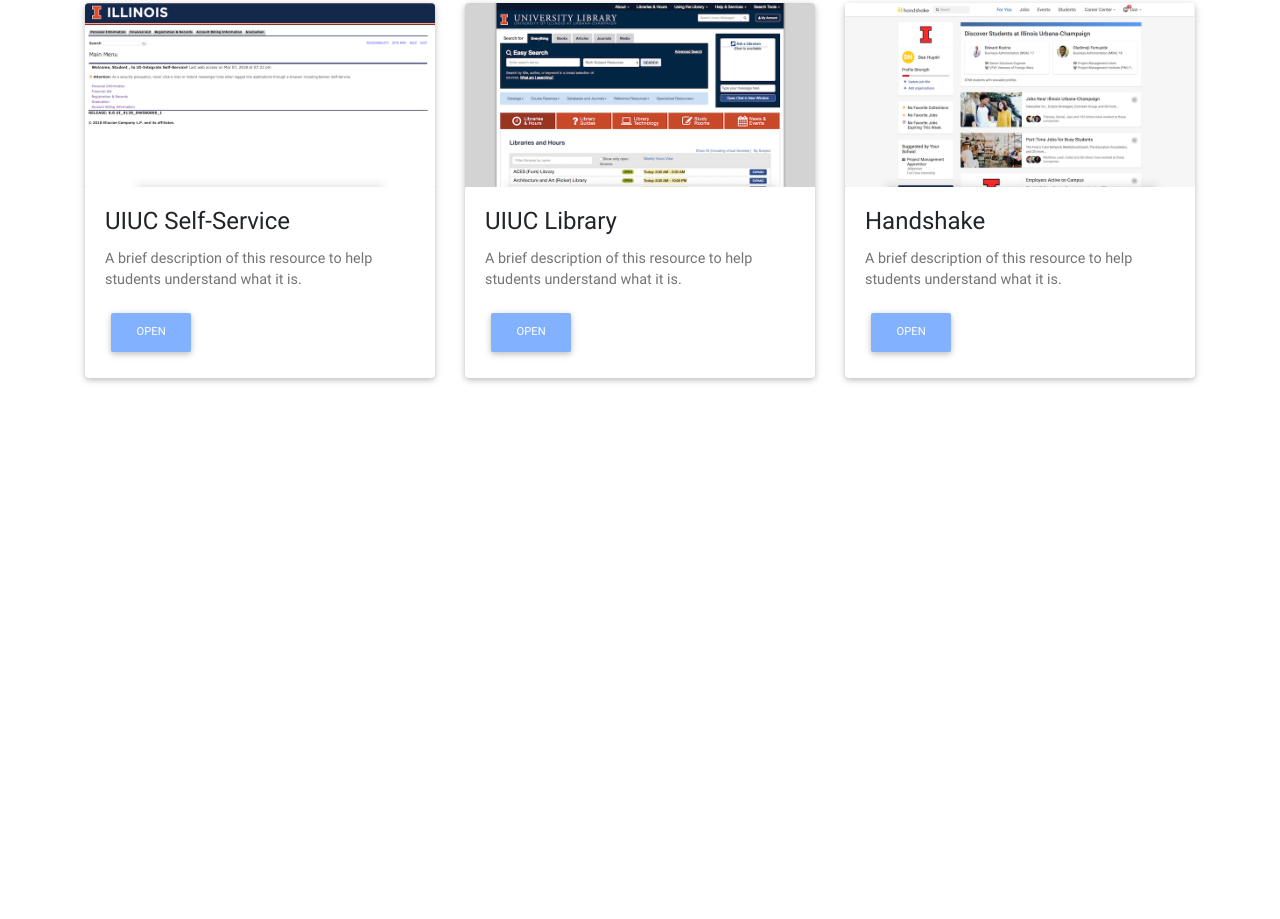
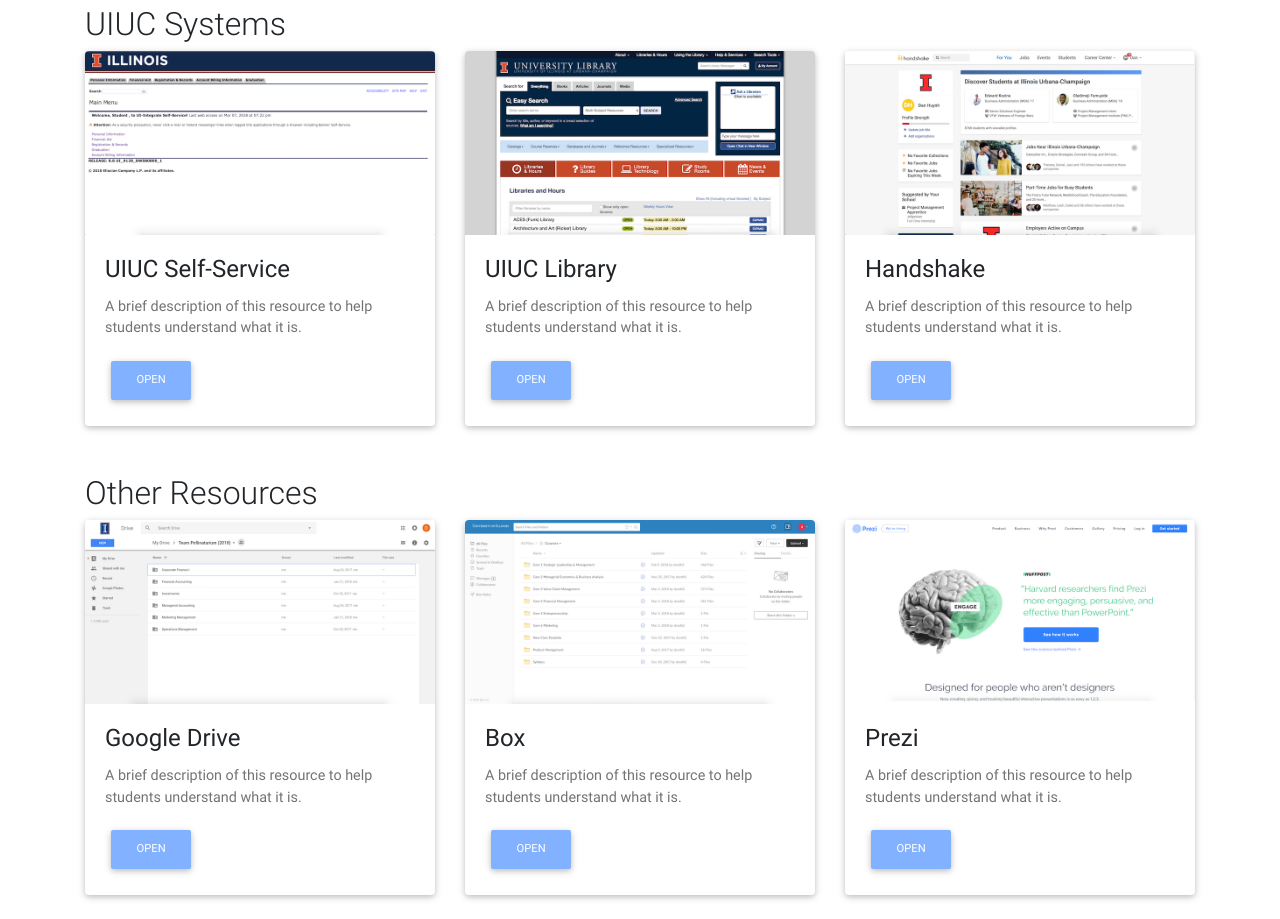
Before and after one commit to dandh2/dandh2, a plain HTML site: page index.html in a window 1280 px wide. Shown: the part 958-1877 px from the top of the page. Before the commit the page ends 1360 px from the top, so only its background shows below. Drawn offline with Linux system fonts and the light colour scheme.

Commit message:
Added Other Resources section

```diff
--- a/index.html
+++ b/index.html
@@ -113,7 +113,7 @@
 
 </div>
 <!--Card group-->
-
+<br />
 <h2>Tools</h2>
 
 <!--Card group-->
@@ -206,7 +206,7 @@
 
 </div>
 <!--Card group-->
-
+<br />
 <h2>UIUC Systems</h2>
 
 <!--Card group-->
@@ -299,7 +299,99 @@
 
 </div>
 <!--Card group-->
+<br />
+<h2>Other Resources</h2>
 
+<!--Card group-->
+<div class="card-deck">
+
+  <!--Card-->
+  <div class="card mb-4">
+
+      <!--Card image-->
+      <div class="view overlay">
+          <img class="img-fluid" src="img/bookmarks/google-drive.png" alt="Card image cap">
+          <a href="https://drive.google.com/drive/u/1/my-drive" target=”_blank”>
+              <div class="mask rgba-white-slight"></div>
+          </a>
+      </div>
+      <!--Card image-->
+
+      <!--Card content-->
+      <div class="card-body">
+
+          <!--Title-->
+          <h4 class="card-title">Google Drive</h4>
+
+          <!--Text-->
+          <p class="card-text">A brief description of this resource to help students understand what it is.</p>
+
+          <!-- Provides extra visual weight and identifies the primary action in a set of buttons -->
+          <a href="https://drive.google.com/drive/u/1/my-drive" target=”_blank” class="btn btn-light-blue btn-md" role="button">Open</a>
+      </div>
+      <!--Card content-->
+
+  </div>
+  <!--Card-->
+
+  <!--Card-->
+  <div class="card mb-4">
+
+      <!--Card image-->
+      <div class="view overlay">
+          <img class="img-fluid" src="img/bookmarks/box.png" alt="Card image cap">
+          <a href="https://uofi.account.box.com/login" target=”_blank”>
+              <div class="mask rgba-white-slight"></div>
+          </a>
+      </div>
+      <!--Card image-->
+
+      <!--Card content-->
+      <div class="card-body">
+          <!--Title-->
+          <h4 class="card-title">Box</h4>
+
+          <!--Text-->
+          <p class="card-text">A brief description of this resource to help students understand what it is.</p>
+
+          <!-- Provides extra visual weight and identifies the primary action in a set of buttons -->
+          <a href="https://uofi.account.box.com/login" target=”_blank” class="btn btn-light-blue btn-md" role="button">Open</a>
+      </div>
+      <!--Card content-->
+
+  </div>
+  <!--Card-->
+
+  <!--Card-->
+  <div class="card mb-4">
+
+      <!--Card image-->
+      <div class="view overlay">
+          <img class="img-fluid" src="img/bookmarks/prezi.png" alt="Card image cap">
+          <a href="https://prezi.com/login/" target=”_blank”>
+              <div class="mask rgba-white-slight"></div>
+          </a>
+      </div>
+      <!--Card image-->
+
+      <!--Card content-->
+      <div class="card-body">
+          <!--Title-->
+          <h4 class="card-title">Prezi</h4>
+
+          <!--Text-->
+          <p class="card-text">A brief description of this resource to help students understand what it is.</p>
+
+          <!-- Provides extra visual weight and identifies the primary action in a set of buttons -->
+          <a href="https://prezi.com/login/" target=”_blank” class="btn btn-light-blue btn-md" role="button">Open</a>
+      </div>
+      <!--Card content-->
+
+  </div>
+  <!--Card-->
+
+</div>
+<!--Card group-->
 
 </div>
 <!--Container-->
```
Also changed, not shown: img/bookmarks/box.png (added), img/bookmarks/google-drive.png (added), img/bookmarks/prezi.png (added).
